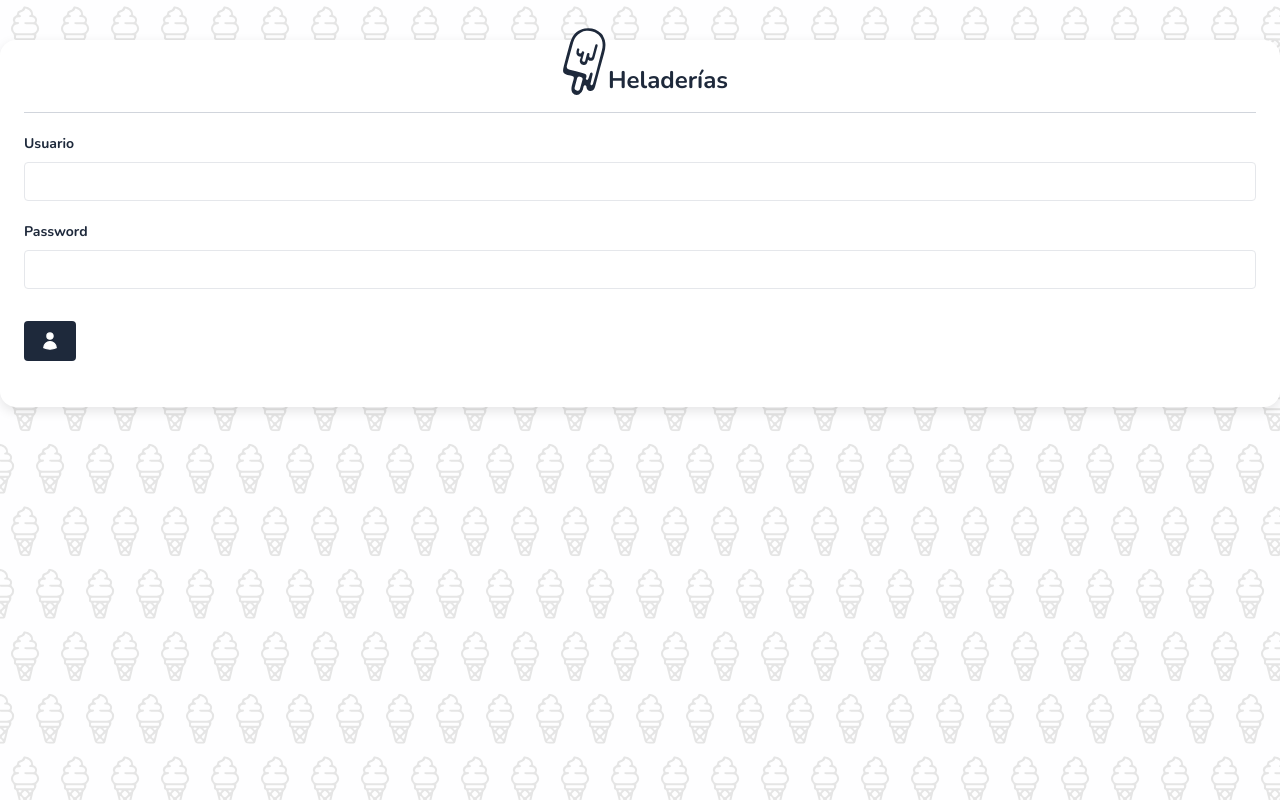
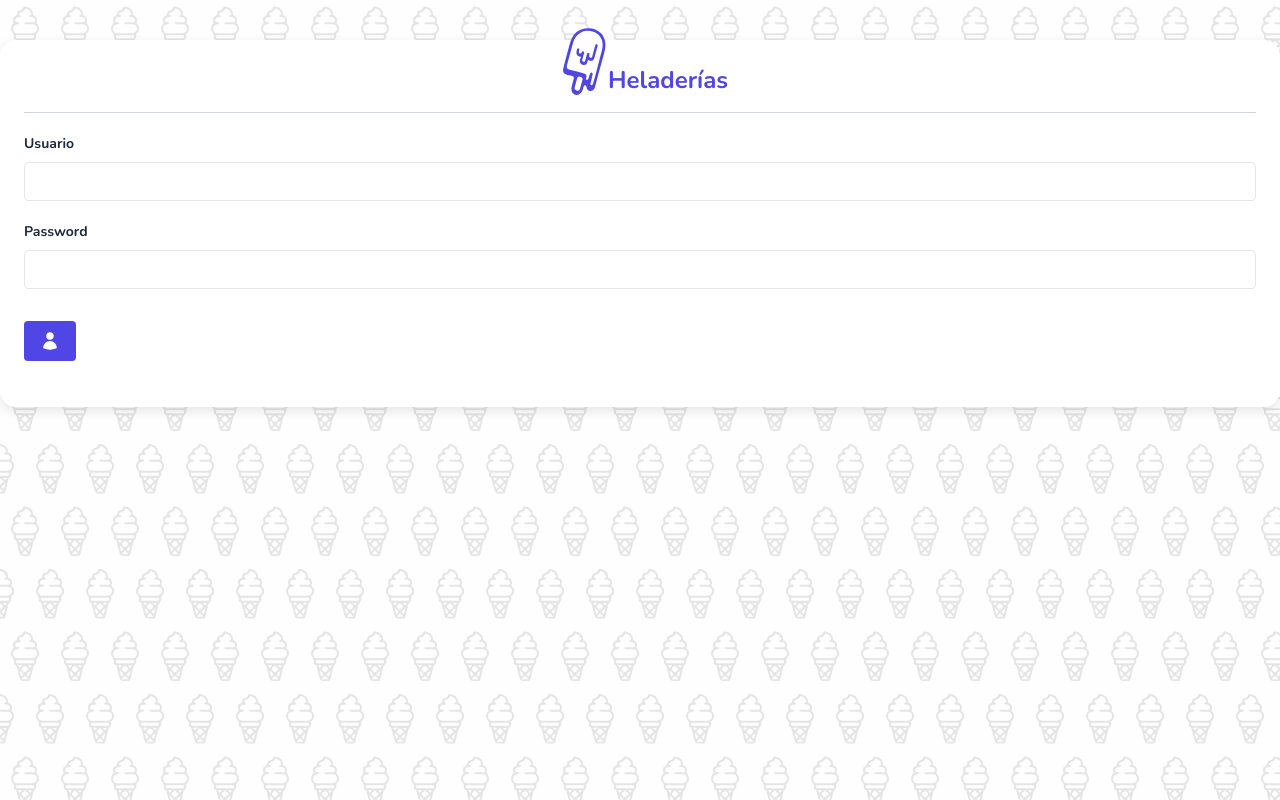
Before and after one commit to uqbar-project/eg-heladeria-react-phm, a React (Vite) app: page /login in a window 1280 px wide. Built offline with nearby package versions, Linux system fonts and the light colour scheme; a web font is replaced by a local one.

Commit message:
Style: apply accent color (indigo) across UI components

```diff
--- a/src/components/Button/button.css
+++ b/src/components/Button/button.css
@@ -11,15 +11,15 @@ button.button-outlined {
 }
 
 button.button-primary {
-  background-color: #1e293b;
+  background-color: var(--color-accent-600);
   color: white;
 }
 
 button.button-primary:disabled {
-  background-color: #e2e8f0;
-  color: white;
+  background-color: var(--color-primary-200);
+  color: var(--color-primary-400);
 }
 
 button.button-primary:enabled:hover {
-  background-color: #334155;
+  background-color: var(--color-accent-700);
 }
--- a/src/components/Card/index.tsx
+++ b/src/components/Card/index.tsx
@@ -17,9 +17,9 @@ const Card = ({ children, showBack = false, className }: Props) => {
       <div className='w-full flex justify-center items-center gap-10 pb-4 border-gray-300 border-b relative'>
         {showBack && <Icon name={'ArrowBack'} className='absolute left-0  h-5' onClick={onBack} />}
         <div className='relative w-4 h-full'>
-          <Icon name='Icecream' className='absolute h-[68px] -top-[52px] fill-primary-800' />
+          <Icon name='Icecream' className='absolute h-[68px] -top-[52px] fill-accent-600' />
         </div>
-        <h1 className='text-2xl font-bold text-primary-800'>Heladerías</h1>
+        <h1 className='text-2xl font-bold text-accent-600'>Heladerías</h1>
       </div>
       {children}
     </div>
--- a/src/components/Input/index.tsx
+++ b/src/components/Input/index.tsx
@@ -15,7 +15,7 @@ const Input = ({ label, ...props }: Props) => {
       {!!label && (isValidElement(label) ? label : <Label htmlFor={id}>{label}</Label>)}
       <input
         {...props}
-        className='border-gray-200 border rounded text-[1em] text-primary-600 p-2 outline-none'
+        className='border-gray-200 border rounded text-[1em] text-primary-600 p-2 outline-none transition-colors focus:border-accent-500 focus:ring-1 focus:ring-accent-500/20'
         type={type}
       ></input>
     </div>
--- a/src/components/Select/index.tsx
+++ b/src/components/Select/index.tsx
@@ -16,7 +16,10 @@ const Select = ({ label, options, ...props }: Props) => {
   return (
     <div className='flex flex-col gap-2'>
       {label && <Label htmlFor={id}>{label}</Label>}
-      <select {...props} className='border-gray-200 border rounded text-[1em] text-primary-600 p-2 outline-none select'>
+      <select
+        {...props}
+        className='border-gray-200 border rounded text-[1em] text-primary-600 p-2 outline-none select transition-colors focus:border-accent-500 focus:ring-1 focus:ring-accent-500/20'
+      >
         {options.map((option) => {
           return (
             <option key={option.value} value={option.value}>
```
